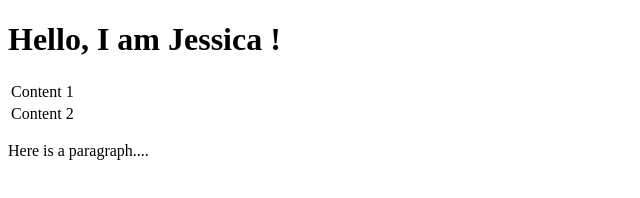
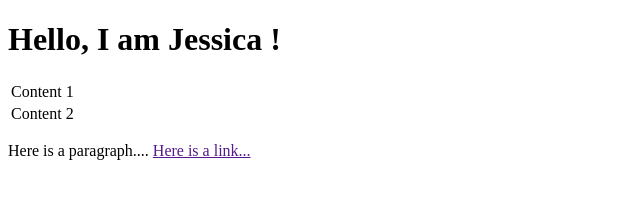
Before and after one commit to carloscodingroadtrip/jess-sample, a plain HTML site: page index.html in a window 1280 px wide. Shown: the whole page, without its empty margins (0-640 px from the left). Drawn offline with Linux system fonts and the light colour scheme.

Commit message:
updating

```diff
--- a/index.html
+++ b/index.html
@@ -18,6 +18,7 @@
         </tr>
     </table>
     <p>Here is a paragraph....
+        <a href="">Here is a link... </a>
 </body>
 
 </html>
```
